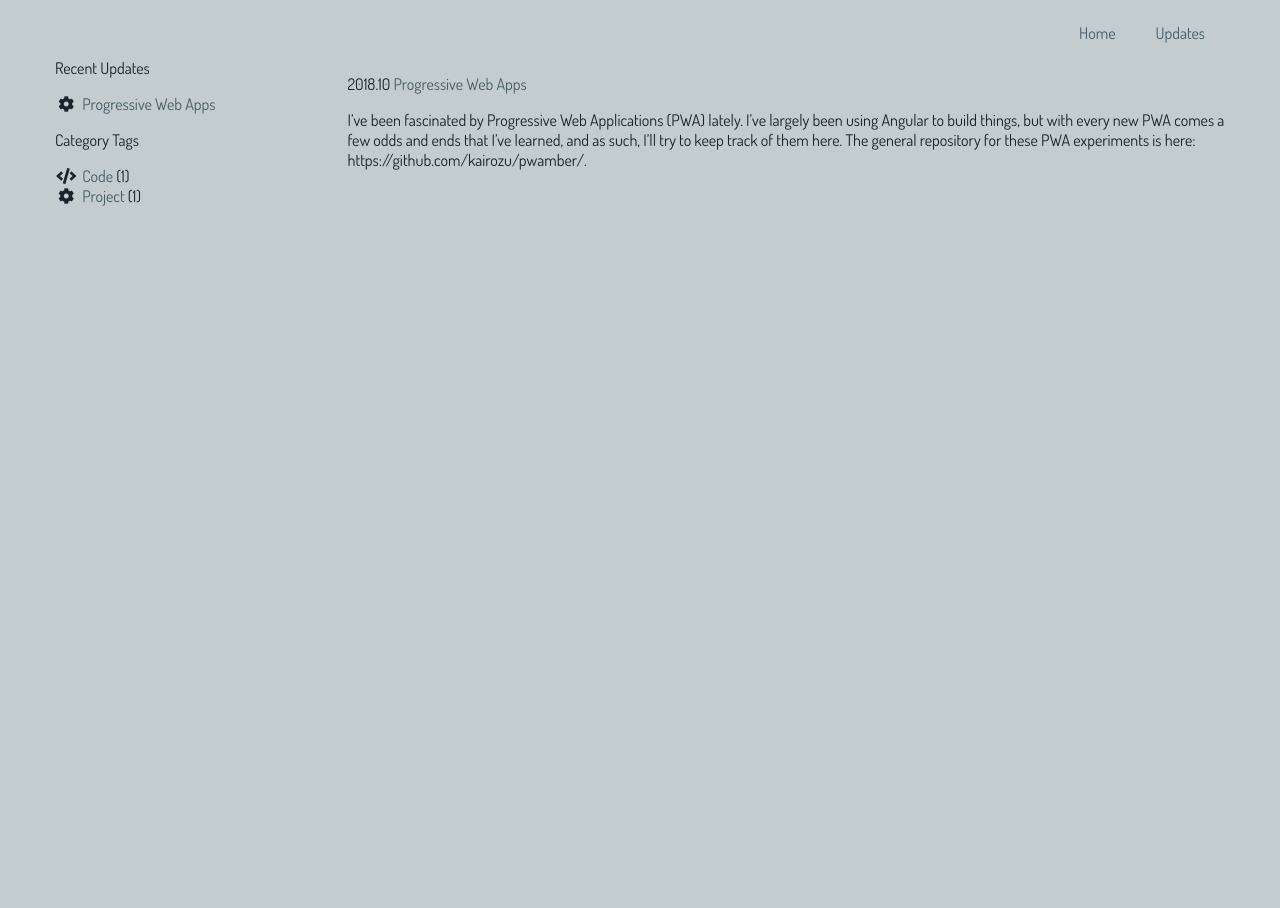
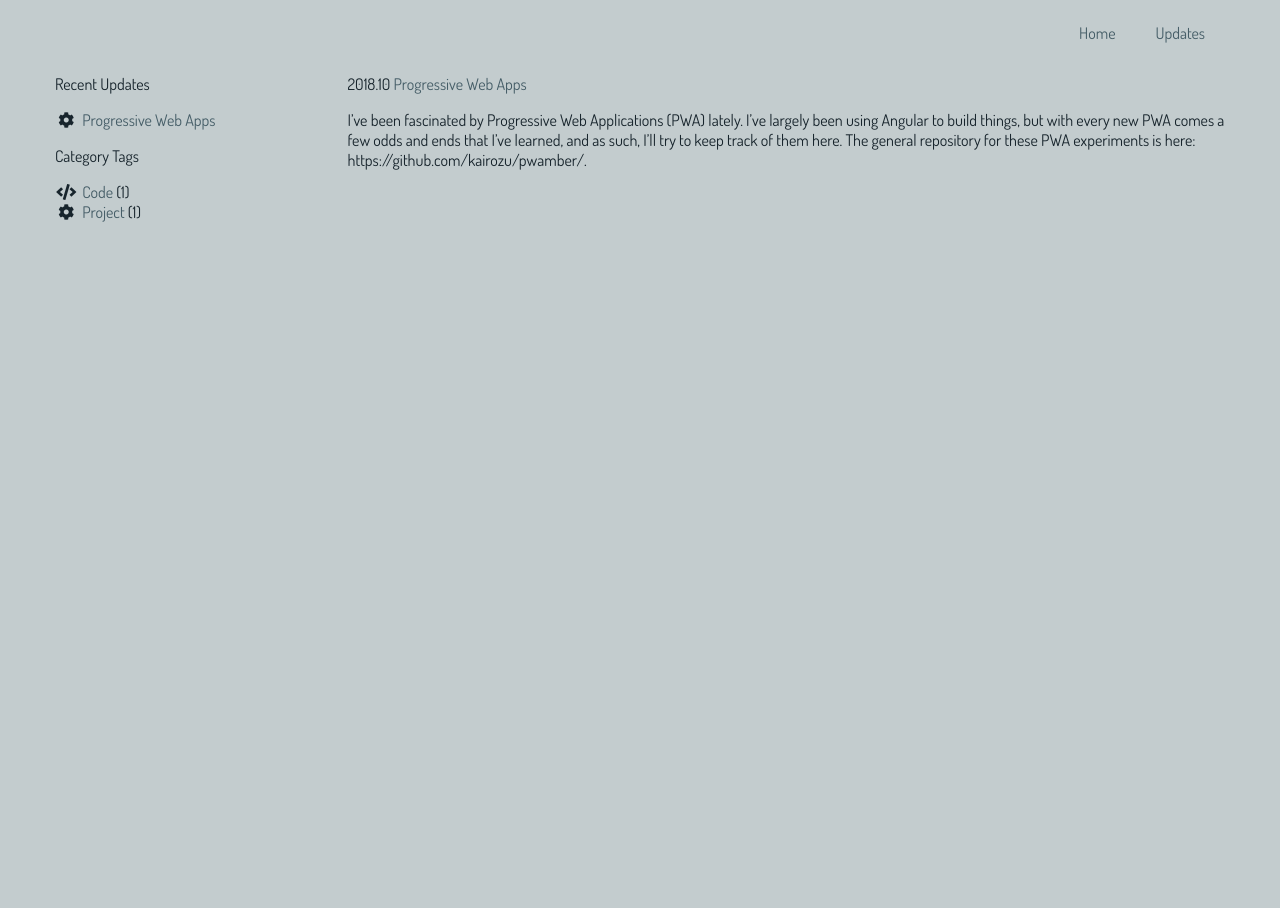
Before and after one commit to kairozu/kairozu.github.io, a Jekyll site: the page built from updates/index.md, in a window 1280 px wide. Built offline with Jekyll 4.4.1, drawn with Linux system fonts in a browser that asks for light colours; nearby versions of some CDN libraries.

```diff
--- a/_layouts/list.html
+++ b/_layouts/list.html
@@ -1,7 +1,7 @@
 {% include head.html %}
     <div class="fcMain">
         <div class="fcSideList">
-            Recent Updates
+            <p>Recent Updates</p>
             <ul class="fa-ul">
                 {% for p in site.posts %}
                     <li>
@@ -26,7 +26,7 @@
                     </li>
                 {% endfor %}
             </ul>
-            Category Tags
+            <p>Category Tags</p>
             <ul class="fa-ul">
                 {% assign tags = site.tags | sort 0 %}
                 {% for tag_item in tags %}
```
